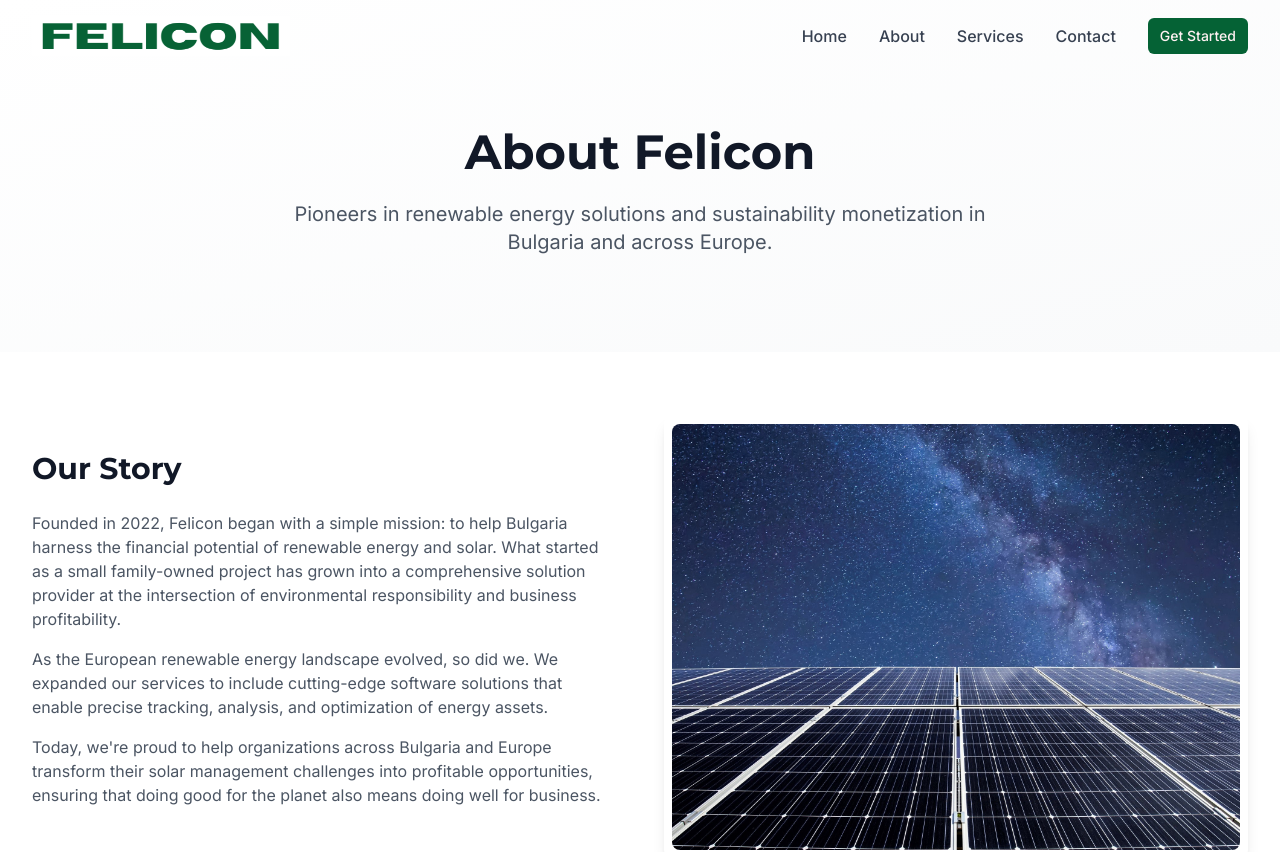
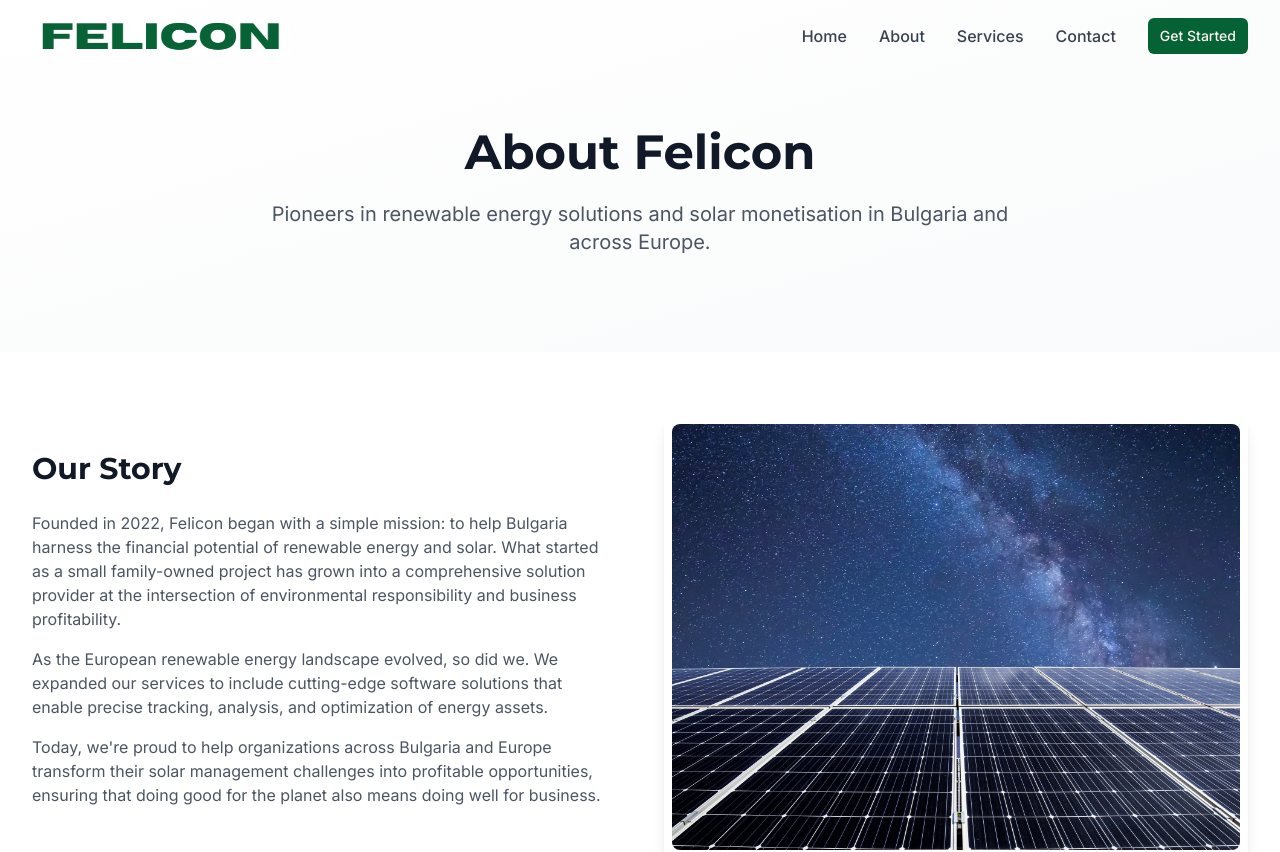
Before and after one commit to elitsamarinova/felikon-sustain-bloom-web, a React (Vite) app: page /about in a window 1280 px wide. Shown: the top 852 px of the page. Built offline with nearby package versions, Linux system fonts and the light colour scheme.

Commit message:
Visual edit in Lovable
Edited UI in Lovable

```diff
--- a/src/pages/AboutPage.tsx
+++ b/src/pages/AboutPage.tsx
@@ -1,4 +1,3 @@
-
 import Navbar from "@/components/Navbar";
 import Footer from "@/components/Footer";
 import { Button } from "@/components/ui/button";
@@ -13,9 +12,7 @@ const AboutPage = () => {
         <div className="container mx-auto px-4 sm:px-6 lg:px-8">
           <div className="max-w-3xl mx-auto text-center">
             <h1 className="text-4xl sm:text-5xl font-display font-bold text-gray-900 mb-6 leading-tight">About Felicon</h1>
-            <p className="text-xl text-gray-600 mb-8">
-              Pioneers in renewable energy solutions and sustainability monetization in Bulgaria and across Europe.
-            </p>
+            <p className="text-xl text-gray-600 mb-8">Pioneers in renewable energy solutions and solar monetisation in Bulgaria and across Europe.</p>
           </div>
         </div>
       </section>
```
